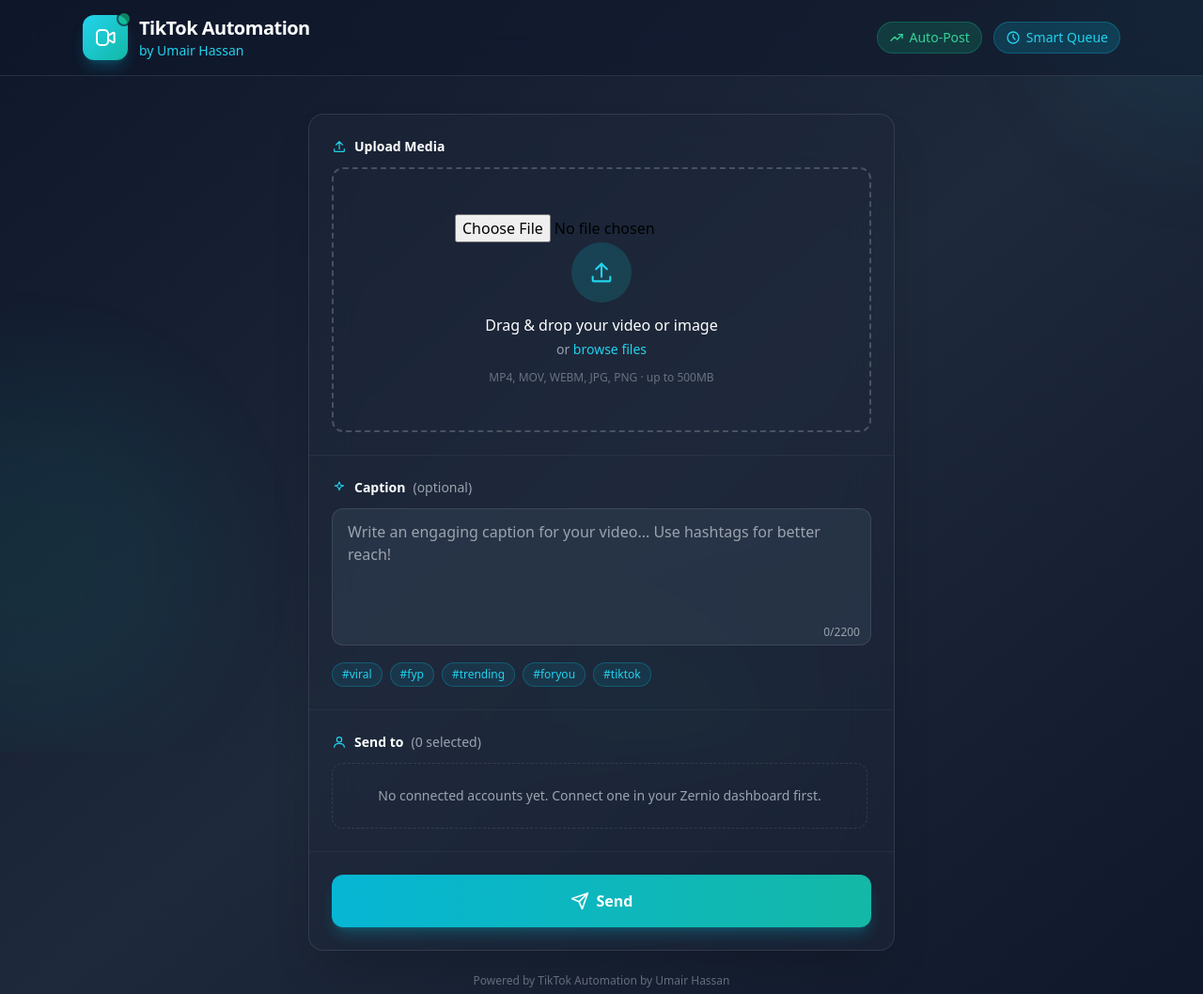
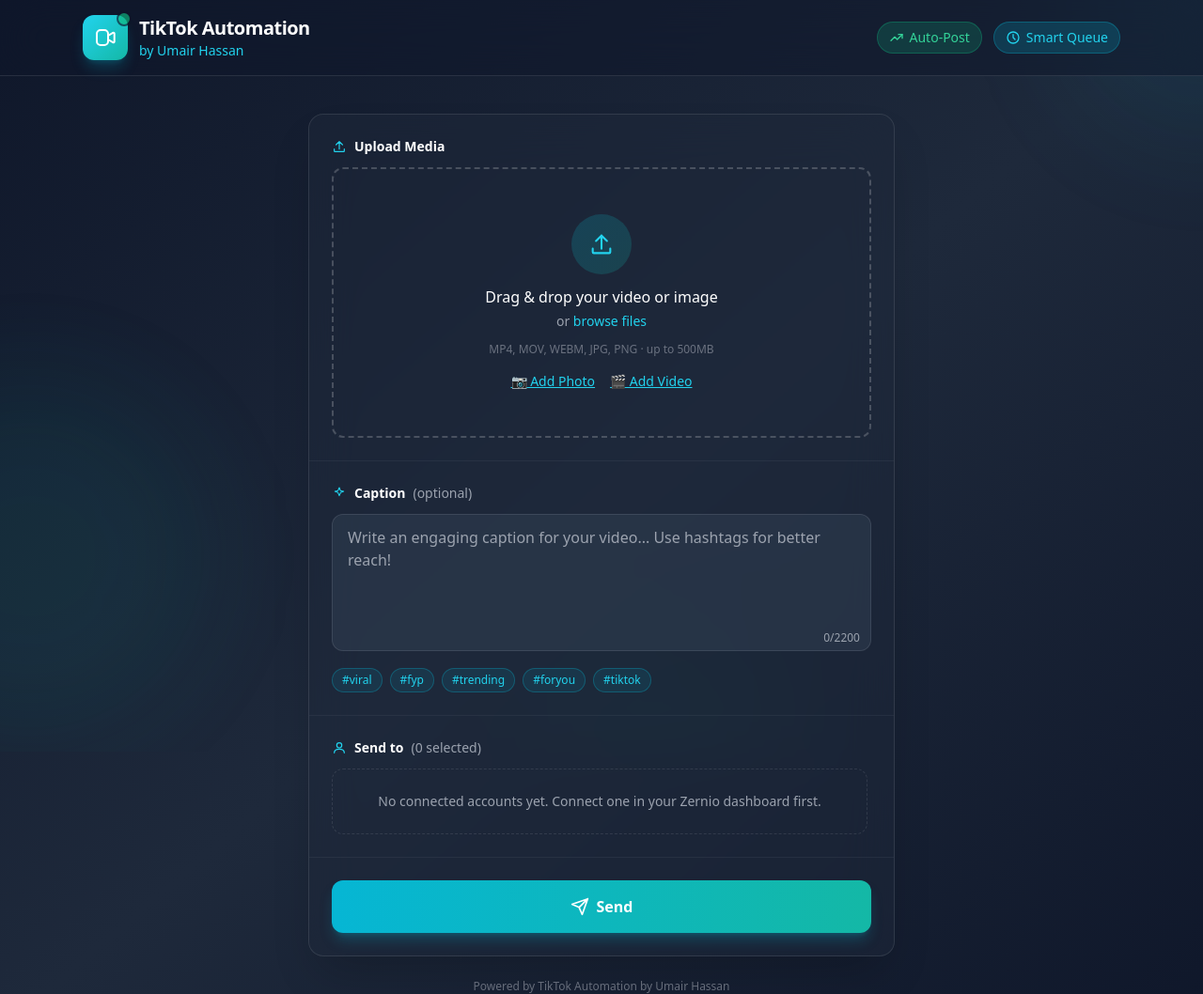
Before and after one commit to teamumair-145/yarrr, a Python web app: template templates/index.html in a window 1280 px wide. Shown: the top 1058 px of the page at 94% size. Run offline with Jinja, Linux system fonts and the light colour scheme; the template is opened without the code that fills it, so the values that code supplies are empty; some libraries are stand-ins or nearby versions.

Commit message:
Update index.html

```diff
--- a/templates/index.html
+++ b/templates/index.html
@@ -84,7 +84,8 @@
           </label>
 
           <div id="dropzone" class="relative cursor-pointer rounded-xl border-2 border-dashed p-8 sm:p-12 text-center transition-all duration-300 group border-white/20 hover:border-cyan-400/50 hover:bg-white/5" tabindex="0">
-<input type="file" id="media-input" name="media" accept="image/*,video/*">
+<input type="file" id="media-input-image" name="media" accept="image/*" style="display:none">
+<input type="file" id="media-input-video" name="media" accept="video/*" style="display:none">
             <div id="dropzone-empty" class="flex flex-col items-center gap-3">
               <div class="w-14 h-14 sm:w-16 sm:h-16 rounded-full bg-gradient-to-br from-cyan-500/20 to-teal-500/20 flex items-center justify-center group-hover:scale-110 transition-transform duration-300">
                 <svg class="w-6 h-6 sm:w-7 sm:h-7 text-cyan-400" viewBox="0 0 24 24" fill="none"><path d="M12 16V4M12 4L7 9M12 4l5 5" stroke="currentColor" stroke-width="1.8" stroke-linecap="round" stroke-linejoin="round"/><path d="M4 16v3a1 1 0 001 1h14a1 1 0 001-1v-3" stroke="currentColor" stroke-width="1.8" stroke-linecap="round" stroke-linejoin="round"/></svg>
@@ -94,6 +95,10 @@
                 <p class="text-gray-400 text-xs sm:text-sm mt-1">or <span class="text-cyan-400">browse files</span></p>
               </div>
               <p class="text-gray-500 text-xs">MP4, MOV, WEBM, JPG, PNG · up to 500MB</p>
+              <div class="flex items-center gap-4 mt-1" onclick="event.stopPropagation()">
+                <button type="button" id="pick-image-btn" class="text-cyan-400 text-xs sm:text-sm underline">📷 Add Photo</button>
+                <button type="button" id="pick-video-btn" class="text-cyan-400 text-xs sm:text-sm underline">🎬 Add Video</button>
+              </div>
             </div>
 
             <div id="dropzone-filled" class="hidden relative group/preview" onclick="event.stopPropagation()">
@@ -214,7 +219,8 @@
 (function () {
   var form = document.getElementById('post-form');
   var dropzone = document.getElementById('dropzone');
-  var mediaInput = document.getElementById('media-input');
+  var mediaInputImage = document.getElementById('media-input-image');
+  var mediaInputVideo = document.getElementById('media-input-video');
   var dzEmpty = document.getElementById('dropzone-empty');
   var dzFilled = document.getElementById('dropzone-filled');
   var previewVideo = document.getElementById('preview-video');
@@ -271,7 +277,8 @@
   }
 
   function clearMedia() {
-    mediaInput.value = '';
+    mediaInputImage.value = '';
+    mediaInputVideo.value = '';
     dzFilled.classList.add('hidden');
     dzEmpty.classList.remove('hidden');
     if (previewObjectUrl) { URL.revokeObjectURL(previewObjectUrl); previewObjectUrl = null; }
@@ -279,12 +286,22 @@
     previewImage.removeAttribute('src');
   }
 
-  dropzone.addEventListener('click', function () { mediaInput.click(); });
+  document.getElementById('pick-image-btn').addEventListener('click', function () { mediaInputImage.click(); });
+  document.getElementById('pick-video-btn').addEventListener('click', function () { mediaInputVideo.click(); });
   dropzone.addEventListener('keydown', function (e) {
-    if (e.key === 'Enter' || e.key === ' ') { e.preventDefault(); mediaInput.click(); }
+    if (e.key === 'Enter' || e.key === ' ') { e.preventDefault(); mediaInputImage.click(); }
   });
-  mediaInput.addEventListener('change', function () {
-    if (mediaInput.files && mediaInput.files[0]) renderPreview(mediaInput.files[0]);
+  mediaInputImage.addEventListener('change', function () {
+    if (mediaInputImage.files && mediaInputImage.files[0]) {
+      mediaInputVideo.value = '';
+      renderPreview(mediaInputImage.files[0]);
+    }
+  });
+  mediaInputVideo.addEventListener('change', function () {
+    if (mediaInputVideo.files && mediaInputVideo.files[0]) {
+      mediaInputImage.value = '';
+      renderPreview(mediaInputVideo.files[0]);
+    }
   });
   fileRemove.addEventListener('click', function (e) { e.stopPropagation(); clearMedia(); });
 
@@ -303,7 +320,9 @@
   dropzone.addEventListener('drop', function (e) {
     var files = e.dataTransfer.files;
     if (files && files[0]) {
-      mediaInput.files = files;
+      var isVideo = files[0].type.indexOf('video') === 0;
+      if (isVideo) { mediaInputVideo.files = files; mediaInputImage.value = ''; }
+      else { mediaInputImage.files = files; mediaInputVideo.value = ''; }
       renderPreview(files[0]);
     }
   });
@@ -409,6 +428,10 @@
     }
 
     var formData = new FormData(form);
+    formData.delete('media');
+    var activeFile = (mediaInputImage.files && mediaInputImage.files[0]) ||
+                      (mediaInputVideo.files && mediaInputVideo.files[0]);
+    if (activeFile) formData.append('media', activeFile);
     var xhr = new XMLHttpRequest();
 
     setLoading(true);
```
